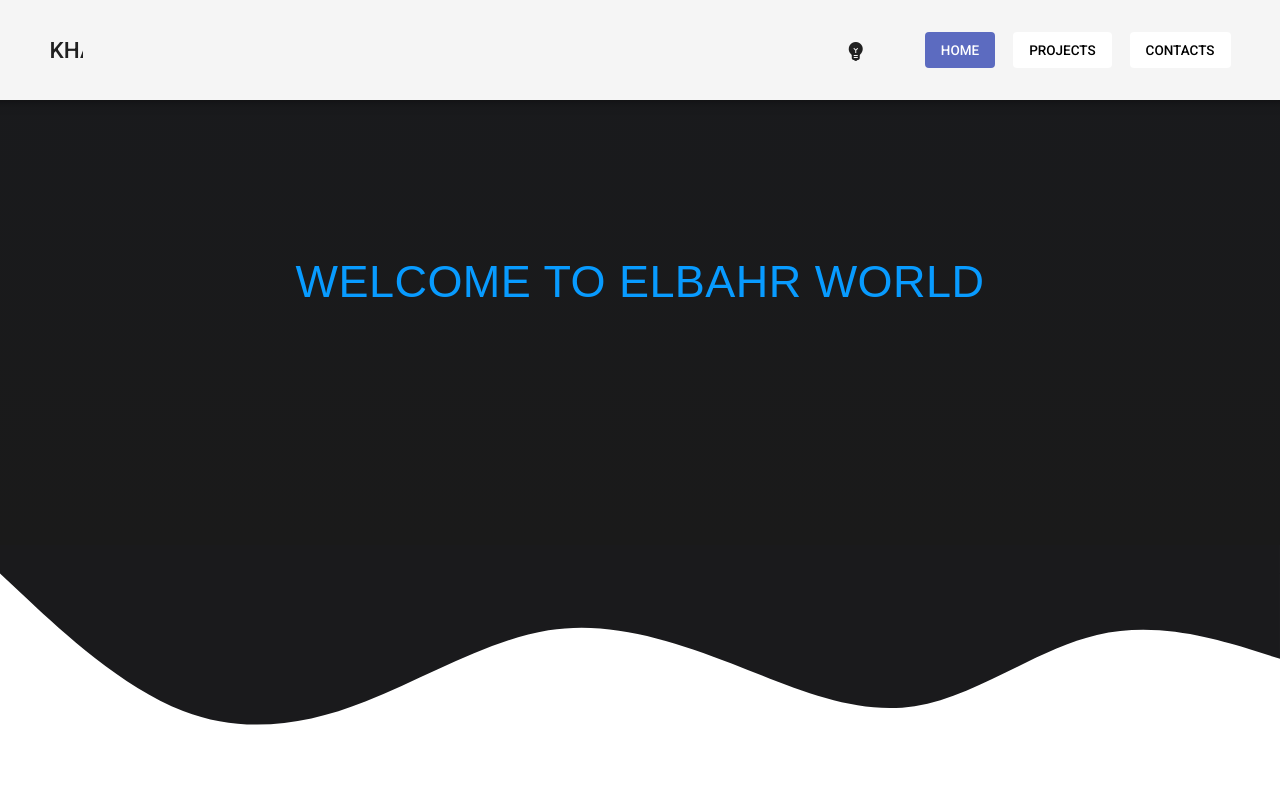
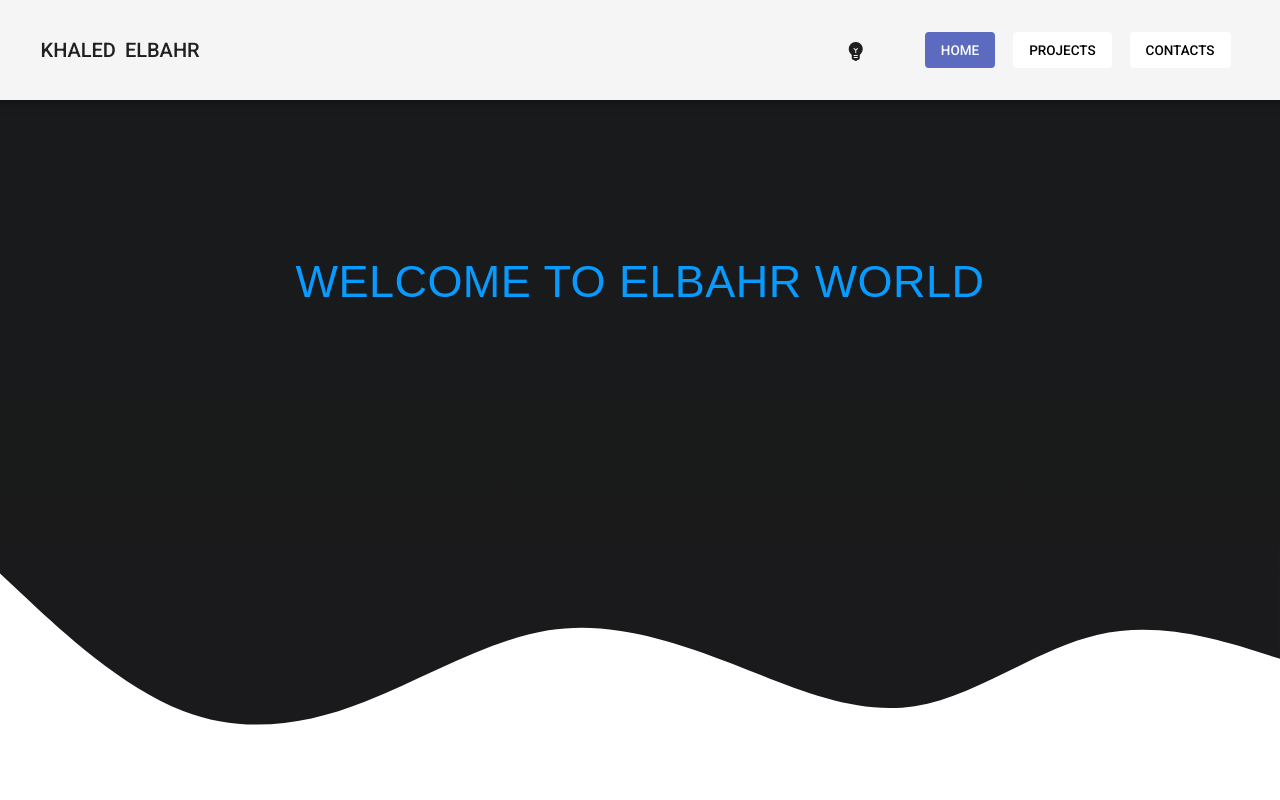
Before and after one commit to KhaledElbahr/my-portfolio, an Angular app: page /home in a window 1280 px wide. Shown: the top 800 px of the page. Built offline with nearby package versions, Linux system fonts and the light colour scheme.

Commit message:
build my-portfolio

```diff
--- a/angular.json
+++ b/angular.json
@@ -17,7 +17,7 @@
         "build": {
           "builder": "@angular-devkit/build-angular:browser",
           "options": {
-            "outputPath": "dist/portfolio",
+            "outputPath": "docs",
             "index": "src/index.html",
             "main": "src/main.ts",
             "polyfills": "src/polyfills.ts",
--- a/src/app/shared/header/header.component.html
+++ b/src/app/shared/header/header.component.html
@@ -1,20 +1,12 @@
-<mat-toolbar [class.dark]="(isDarkTheme | async)">
+<mat-toolbar [class.dark]="isDarkTheme | async">
   <mat-toolbar-row [class.header-resize]="isResize" class="mat-toolbar-row">
-    <mat-icon
-      class="mat-icon-logo"
-      aria-hidden="true"
-      [class.light]="(isDarkTheme | async)"
-      routerLink="/home"
-      routerLinkActive="active"
-    >
-      <h2>Khaled Elbahr</h2>
-    </mat-icon>
+    <h2 [class.light]="isDarkTheme | async">Khaled Elbahr</h2>
     <span class="example-spacer"></span>
     <button
       type="button"
       aria-label="theme toggle icon"
       mat-icon-button
-      [class.light]="(isDarkTheme | async)"
+      [class.light]="isDarkTheme | async"
       (click)="toggleDarkTheme()"
     >
       <mat-icon>emoji_objects</mat-icon>
@@ -24,7 +16,7 @@
       type="button"
       aria-label="Toggle sidenav"
       mat-icon-button
-      [class.light]="(isDarkTheme | async)"
+      [class.light]="isDarkTheme | async"
       (click)="toggleSideBar()"
       *ngIf="isHandset$ | async"
     >
```
Also changed, not shown: 20 other files (tests, documents, lock files or other folders).
